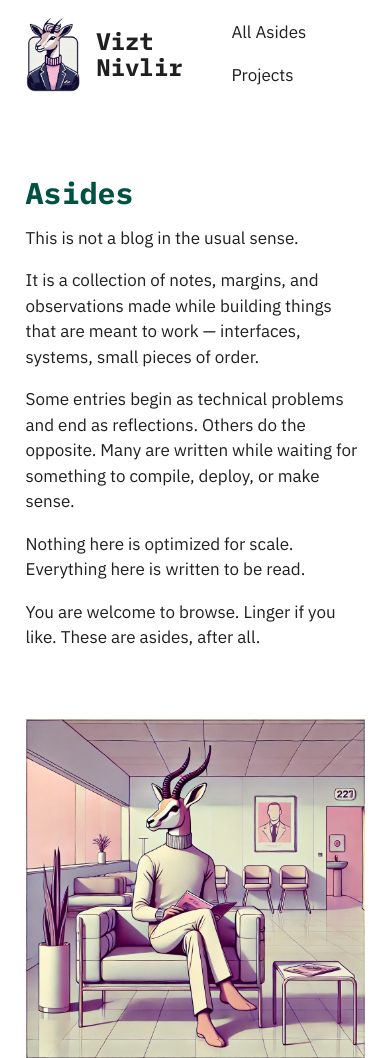
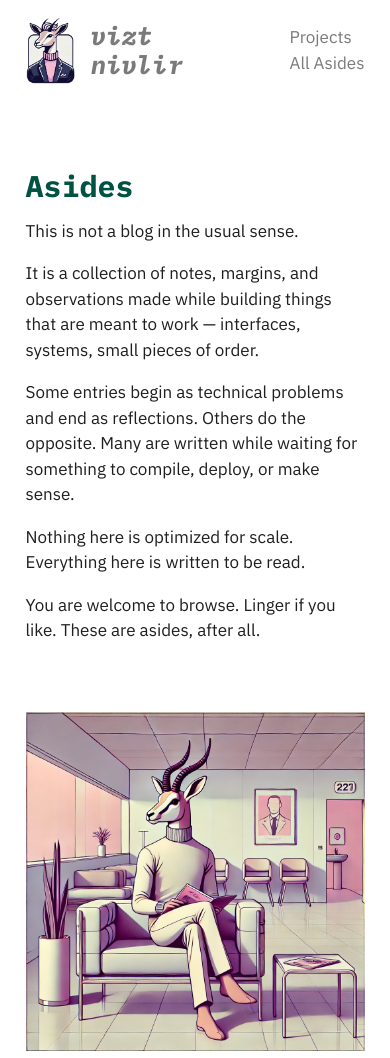
Before and after one commit to rafa1771/EleventyJAMStackCMSProject, an Eleventy site: page src/index.njk in a window 390 px wide. Shown: the top 1058 px of the page. Built offline with nearby package versions, Linux system fonts and the light colour scheme; Eleventy itself is replaced by a stand-in of ours; files that its build step writes are made by us from their sources; a web font is replaced by a local one.

Commit message:
Formatted menu for mobile

```diff
--- a/public/style.css
+++ b/public/style.css
@@ -220,8 +220,11 @@ section,
 
 .site-branding .site-title {
   margin: 0;
-  font-size: 1.5rem; /* Or your preferred size */
-  color: var(--clr-neutral-900); /* Or replace with desired color */
+  font-family: var(--ff-heading);
+  font-size: 1.6rem; /* Or your preferred size */
+  font-style: italic;
+  font-weight: var(--fw-900);
+  color: var(--clr-primary-600); /* Or replace with desired color */
 }
 
 .page-header__content {
@@ -236,7 +239,7 @@ section,
 }
 
 .nav-list a {
-  color: var(--clr-neutral-900);
+  color: var(--clr-primary-600);
   text-decoration: none;
 }
 
@@ -244,6 +247,18 @@ section,
 .nav-list a:hover {
   color: var(--clr-primary-400);
   text-decoration: underline;
+}
+
+@media (max-width: 600px) {
+  .site-branding {
+    max-width: 50vw; /* Optional spacing between logo and text */
+  }
+  .nav-list {
+    display: flex;
+    flex-direction: column-reverse;
+    gap: 0.5em; /* space between links */
+    line-height: 1; /* control line height */
+  }
 }
 
 /* //////////////////////
--- a/src/_includes/header.njk
+++ b/src/_includes/header.njk
@@ -6,7 +6,7 @@
         <a href="/">
           <img src="/assets/ViztNivlirLogo2.png" width="100rem" alt="Vizt Nivlir Logo"></img>
         </a>
-        <h1 class="site-title">Vizt Nivlir</h1>
+        <h1 class="site-title">vizt nivlir</h1>
       </div>
       <nav>
         <ul role="list" class="nav-list flex-group">
--- a/src/style.css
+++ b/src/style.css
@@ -220,8 +220,11 @@ section,
 
 .site-branding .site-title {
   margin: 0;
-  font-size: 1.5rem; /* Or your preferred size */
-  color: var(--clr-neutral-900); /* Or replace with desired color */
+  font-family: var(--ff-heading);
+  font-size: 1.6rem; /* Or your preferred size */
+  font-style: italic;
+  font-weight: var(--fw-900);
+  color: var(--clr-primary-600); /* Or replace with desired color */
 }
 
 .page-header__content {
@@ -236,7 +239,7 @@ section,
 }
 
 .nav-list a {
-  color: var(--clr-neutral-900);
+  color: var(--clr-primary-600);
   text-decoration: none;
 }
 
@@ -244,6 +247,18 @@ section,
 .nav-list a:hover {
   color: var(--clr-primary-400);
   text-decoration: underline;
+}
+
+@media (max-width: 600px) {
+  .site-branding {
+    max-width: 50vw; /* Optional spacing between logo and text */
+  }
+  .nav-list {
+    display: flex;
+    flex-direction: column-reverse;
+    gap: 0.5em; /* space between links */
+    line-height: 1; /* control line height */
+  }
 }
 
 /* //////////////////////
```
Also changed, not shown: public/blog/2021-04-05-my-sixth-article/index.html, public/blog/2021-05-01-my-first-article/index.html, public/blog/2021-05-15-my-second-article/index.html, public/blog/2021-05-28-my-third-article/index.html, public/blog/2021-06-01-my-fourth-article/index.html, public/blog/2021-06-15-my-fifth-article/index.html, public/blog/2024-11-22-the-unbearable-lightness-of-an-appointment-announcement/index.html, public/blog/2025-03-04-the-dandy-dilemma-how-to-dress-when-you-have-horns/index.html, public/blog/2025-03-04-the-waiting-room-chronicles-a-study-in-human-behavior/index.html, public/blog/2025-03-08-the-question-of-height-a-matter-of-perspective/index.html, public/blog/2025-03-08-the-quiet-desperation-of-dependency-hell/index.html, public/blog/2025-03-14-the-disproportionate-ordeal-of-a-routine-dental-visit/index.html, public/blog/2025-04-03-the-elusive-alchemy-of-making-it-pop/index.html, public/blog/2025-04-22-the-myth-of-the-“quick-little-change”/index.html, 3 more files.
